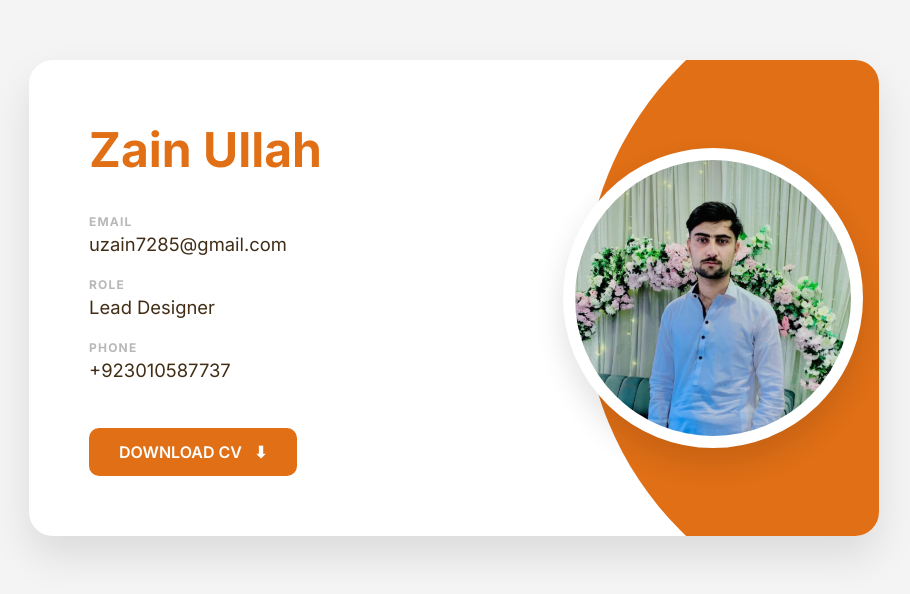
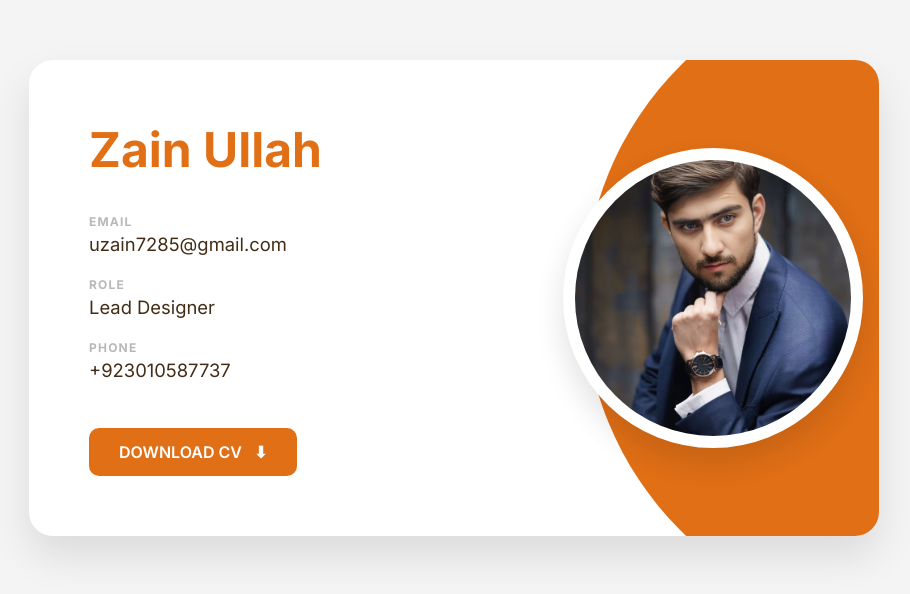
Before and after one commit to xainmalik9246-ai/About-Me, a plain HTML site: page index.html in a window 1280 px wide. Shown: the part 102-696 px from the top of the page, without its empty margins (186-1096 px from the left). Drawn offline with Linux system fonts and the light colour scheme.

Commit message:
Update index.html

```diff
--- a/index.html
+++ b/index.html
@@ -210,7 +210,7 @@
         <div class="image-section">
             <div class="orange-shape"></div>
             <div class="profile-circle">
-                <img src="/logo.png" alt="Zain Ullah">
+                <img src="/examplelogo1.png" alt="Zain Ullah">
 </div>
         </div>
     </div>
```
